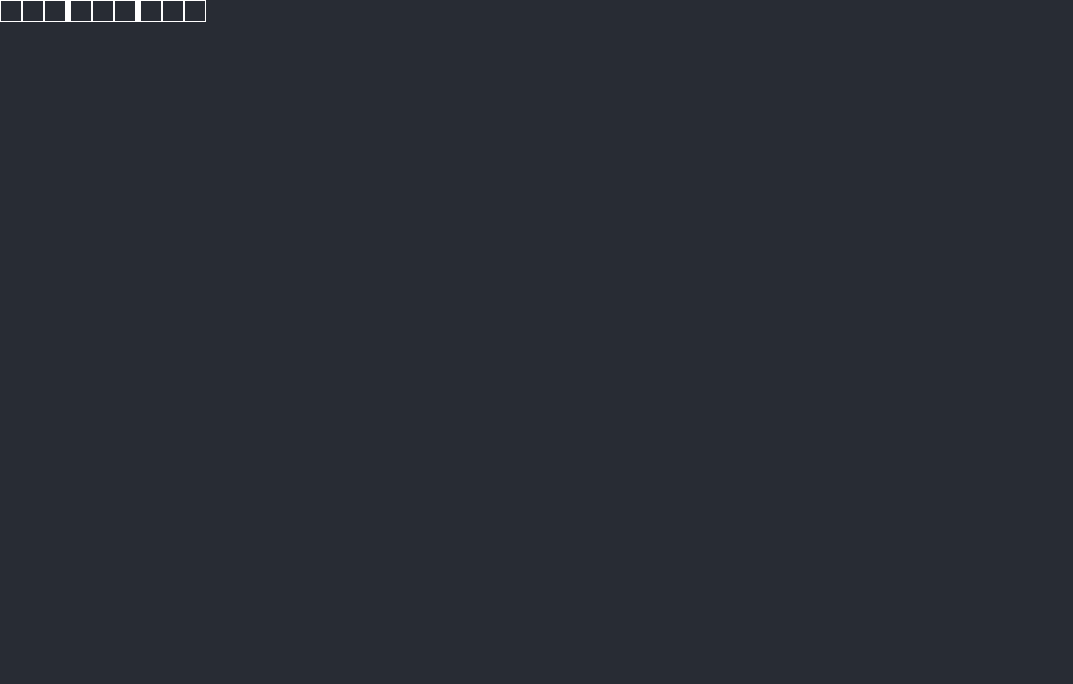
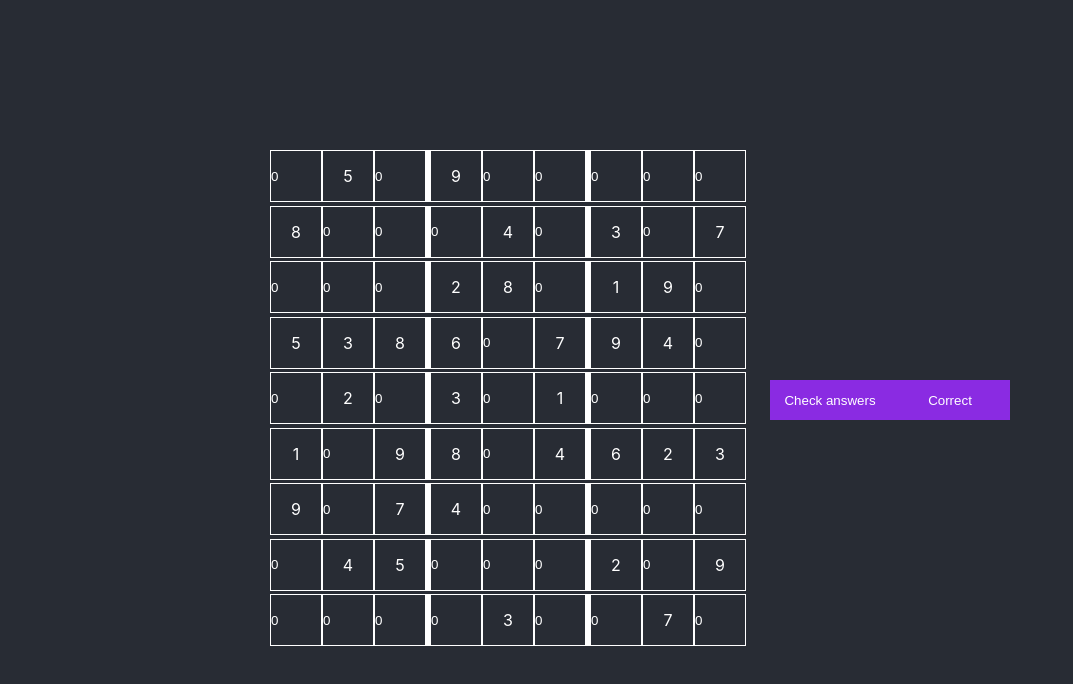
Before and after one commit to KristoferKinberg/SudokoFrontend, a React (Create React App) app: page / in a window 1280 px wide. Shown: the top 684 px of the page, without its empty margins (0-1073 px from the left). Built offline with nearby package versions, Linux system fonts and the light colour scheme.

Commit message:
fix stuff

```diff
--- a/src/App.css
+++ b/src/App.css
@@ -4,5 +4,6 @@
   display: flex;
   flex: 1;
   height: 100vh;
-
+  align-items: center;
+  justify-content: center;
 }
--- a/src/App.js
+++ b/src/App.js
@@ -1,9 +1,16 @@
 import './App.css';
 import Board from './components/Board/Board';
+import useBoard from "./hooks/useBoard";
+import {StyledButton} from "./components/Button/StyledButton";
+
 function App() {
+  const {board, updateCell, correctGivenAnswers, correctBoard} = useBoard();
+
   return (
     <div className="App">
-      <Board/>
+      <Board board={board} updateCell={updateCell}/>
+      <StyledButton onClick={correctGivenAnswers}>Check answers</StyledButton>
+      <StyledButton onClick={correctBoard}>Correct</StyledButton>
     </div>
   );
 }
--- /dev/null
+++ b/src/board.json
@@ -0,0 +1,11 @@
+[
+  [0, 5, 0, 9, 0, 0, 0, 0, 0],
+  [8, 0, 0, 0, 4, 0, 3, 0, 7],
+  [0, 0, 0, 2, 8, 0, 1, 9, 0],
+  [5, 3, 8, 6, 0, 7, 9, 4, 0],
+  [0, 2, 0, 3, 0, 1, 0, 0, 0],
+  [1, 0, 9, 8, 0, 4, 6, 2, 3],
+  [9, 0, 7, 4, 0, 0, 0, 0, 0],
+  [0, 4, 5, 0, 0, 0, 2, 0, 9],
+  [0, 0, 0, 0, 3, 0, 0, 7, 0]
+]
--- a/src/components/Board/Board.jsx
+++ b/src/components/Board/Board.jsx
@@ -1,13 +1,28 @@
 import { StyledBoard } from "./StyledBoard";
 import Square from "../Square/Square";
+import React from 'react';
+import {VALUE} from "../../constants";
 
-const Board = () => {
-    const renderRow = () =>
-    [0, 1, 2, 3, 4, 5, 6, 7, 8].map(i => <Square column={i}/>)
+const Board = ({
+  updateCell,
+  board
+}) => {
+  const onInput = (index) => (value) => updateCell(index, VALUE, value);
 
-    return( <StyledBoard>
-        {renderRow()}
-    </StyledBoard>)
+  const renderSquare = () => Object
+    .values(board)
+    .map(({ value, disabled }, i) =>
+      <Square
+        column={i}
+        value={value}
+        onInput={onInput(i)}
+        disabled={disabled}
+      />
+    );
+
+    return(<StyledBoard>
+      {renderSquare()}
+    </StyledBoard>);
 }
 
 export default Board;
--- a/src/components/Board/StyledBoard.js
+++ b/src/components/Board/StyledBoard.js
@@ -1,6 +1,10 @@
 import styled from "styled-components";
+import {squareSize} from "../Square/StyledSquare";
 
 export const StyledBoard = styled.div`
-    display: flex;
-    flex-direction: row;
+  display: flex;
+  flex-direction: row;
+  width: ${squareSize * 10}px;
+  height: ${squareSize * 10}px;
+  flex-wrap: wrap;
 `;
--- /dev/null
+++ b/src/components/Button/StyledButton.js
@@ -0,0 +1,10 @@
+import styled from "styled-components";
+
+export const StyledButton = styled.button`
+  width: 120px;
+  height: 40px;
+  background: blueviolet;
+  border: 0;
+  color: white;
+  cursor: pointer;
+`;
--- a/src/components/Square/Square.jsx
+++ b/src/components/Square/Square.jsx
@@ -1,7 +1,25 @@
-import { StyledSquare } from "./StyledSquare"
+import {StyledInput, StyledSquare} from "./StyledSquare"
 
-const Square = ({column}) => {
-    return <StyledSquare column={column}></StyledSquare>
+const Square = ({ column, value, onInput, disabled }) => {
+  const validateInput = (inputValue) =>
+    /^[1-9]$/.test(inputValue);
+
+  const _onChange = ({ target: { value: v }}) => {
+    const cleanedValue = parseInt(v, 10);
+    validateInput(cleanedValue) && onInput(cleanedValue);
+  }
+
+  const renderValue = () => disabled
+    ? value
+    : <StyledInput
+      type="number"
+      value={value}
+      onChange={_onChange}
+    />;
+
+  return <StyledSquare column={column}>
+    { renderValue() }
+  </StyledSquare>
 }
 
 export default Square
--- a/src/components/Square/StyledSquare.js
+++ b/src/components/Square/StyledSquare.js
@@ -1,9 +1,52 @@
-import styled from "styled-components"
+import styled from "styled-components";
 
+export const squareSize = 50;
+export const everyThird = [
+    2,
+    5,
+    11,
+    14,
+    20,
+    23,
+    29,
+    32,
+    38,
+    41,
+    47,
+    50,
+    56,
+    59,
+    65,
+    68,
+    74,
+    77,
+]
+
+const cellStyle = `
+    height: ${squareSize}px;
+    width: ${squareSize}px;
+    border: 1px solid white;
+    color: white;
+    ${({column}) => (everyThird.includes(column)) && "border-right: 5px solid white;"}
+    `;
 
 export const StyledSquare = styled.div`
-    height: 20px;
-    width: 20px;
+    display: flex;
+    align-items: center;
+    justify-content: center;
+    height: ${squareSize}px;
+    width: ${squareSize}px;
     border: 1px solid white;
-    ${({column}) => (column === 2 || column === 5) && "border-right: 5px solid white"}
-`
+    color: white;
+    ${({column}) => (everyThird.includes(column)) && "border-right: 5px solid white;"}
+
+`;
+
+export const StyledInput = styled.input`
+  border: 0;
+    color: white;
+
+    height: ${squareSize}px;
+    width: ${squareSize}px;
+    background: transparent;
+`;
--- /dev/null
+++ b/src/constants.js
@@ -0,0 +1,8 @@
+export const VALUE = 'value';
+export const STATUS = 'status';
+export const INPUT_STATUS = {
+  DISABLED: 'DISABLED',
+  NOT_ASSIGNED: 'NOT_ASSIGNED',
+  CORRECT: 'CORRECT',
+  INCORRECT: 'INCORRECT',
+};
--- /dev/null
+++ b/src/hooks/useBoard.js
@@ -0,0 +1,67 @@
+import React from 'react';
+import board from "../board.json";
+import {INPUT_STATUS, STATUS} from "../constants";
+
+const useBoard = () => {
+  const createFormattedBoard = (board) => board
+    .flat()
+    .reduce((newBoard, value, index) => {
+      return {
+        ...newBoard,
+        [index]: {
+          value,
+          disabled: value > 0,
+          status: INPUT_STATUS.NOT_ASSIGNED
+        }
+      }
+    }, {});
+
+  const updateBoard = (board, key, values) => Object
+    .values(values)
+    .reduce((newBoard, { coordinate, status }) => {
+      return {
+        ...newBoard,
+        [coordinate]: {
+          ...newBoard[coordinate],
+          [key]: status,
+        }
+      }
+    }, board);
+
+
+  const updateBoardStatus = (board, values) => updateBoard(board, STATUS, values);
+
+  const getPlayedSquares = (board) => Object
+    .values(board)
+    .filter(({ status, value }) => status !== INPUT_STATUS.DISABLED && value > 0);
+
+  const correctBoard = () => {
+    console.log('correctBoard');
+  }
+
+  const correctGivenAnswers = () => {
+    const playerAnswers = getPlayedSquares();
+  }
+
+  const formattedBoard = createFormattedBoard(board);
+  const [playedBoard, setPlayedBoard] = React.useState(formattedBoard);
+
+  const updateCell = (index, key, value) => {
+    setPlayedBoard({
+      ...playedBoard,
+      [index]: {
+        ...playedBoard[index],
+        [key]: value,
+      }
+    })
+  };
+
+  return {
+    board: playedBoard,
+    correctGivenAnswers,
+    updateCell,
+    correctBoard,
+  }
+}
+
+export default useBoard;
```
